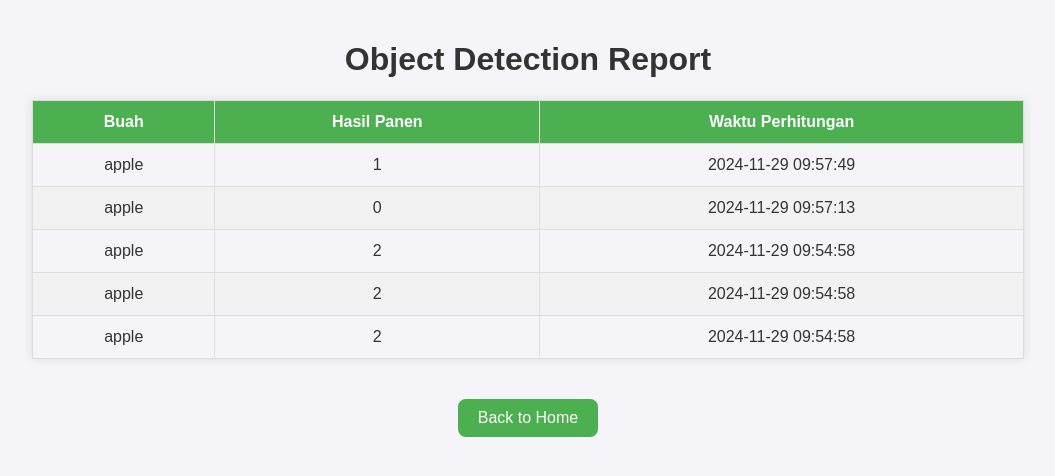
After one commit to ZulfanAlfarra/viskom, a Flask app: page /report in a window 1280 px wide. The commit adds this page. Shown: the top 476 px of the page, without its empty margins (112-1167 px from the left). Run offline with Flask 3, Linux system fonts and the light colour scheme.

Commit message:
create report page

```diff
--- a/app.py
+++ b/app.py
@@ -2,6 +2,9 @@ from flask import Flask, render_template, Response, request, redirect, url_for
 import cv2
 from ultralytics import YOLO
 from collections import defaultdict
+import csv
+from datetime import datetime
+import os
 
 app = Flask(__name__)
 
@@ -26,28 +29,56 @@ crossed_ids = set()
 # Variabel global untuk mengontrol status deteksi
 detection_running = False
 
+start_time = None
+
 # Fungsi untuk membuka ulang video
 def reset_video():
     global cap
     cap.release()  # Tutup video saat ini
     cap = cv2.VideoCapture(video_file)  # Buka kembali video
 
+def save_counts_to_csv():
+    file_exists = os.path.exists('object_counts.csv')
+
+    with open('object_counts.csv', mode='a', newline='') as csvfile:
+        writer = csv.writer(csvfile)
+        if not file_exists:
+            writer.writerow(['Buah', 'Hasil Panen', 'Start Time'])
+
+        for class_name, count in class_counts.items():
+            writer.writerow([class_name, count, start_time.strftime('%Y-%m-%d %H:%M:%S')])  # Format waktu
+
+
 # Fungsi untuk memulai deteksi
 def start_detection():
     # global cap
     # if cap is None:
     #     cap = cv2.VideoCapture(video_file)
-    global cap, detection_running, class_counts
+    global cap, detection_running, class_counts, start_time
     class_counts = defaultdict(int)
     if cap is None or not cap.isOpened():
         cap = cv2.VideoCapture(video_file)
     detection_running = True
+    start_time = datetime.now()
 
 def stop_detection():
     global cap, detection_running
     detection_running = False  # Menghentikan loop di generate_frames()
     if cap is not None:
         cap.release()  # Lepaskan video capture
+        save_counts_to_csv()
+
+def read_csv_data():
+    csv_data = []
+    csv_file = 'object_counts.csv'
+    if os.path.exists(csv_file):  # Periksa apakah file CSV ada
+        with open(csv_file, mode='r') as file:
+            csv_reader = csv.DictReader(file)
+            csv_data = list(csv_reader)
+
+            csv_data = csv_data[-5:][::-1]
+    return csv_data  # Mengembalikan data dalam bentuk list of dictionaries
+
 
 
 @app.route('/')
@@ -121,5 +152,11 @@ def video():
         return redirect(url_for('detection'))  # Jika video belum dimulai, redirect ke halaman utama
     return Response(generate_frames(), mimetype='multipart/x-mixed-replace; boundary=frame')
 
+@app.route('/report')
+def report():
+    data = read_csv_data()  # Membaca data dari CSV
+    return render_template('report.html', data=data)  # Mengirim data ke template HTML
+
+
 if __name__ == "__main__":
     app.run(debug=True)
--- /dev/null
+++ b/object_counts.csv
@@ -0,0 +1,9 @@
+Buah,Hasil Panen,Start Time
+apple,3,2024-11-29 09:50:51
+apple,1,2024-11-29 09:51:15
+apple,0,2024-11-29 09:54:50
+apple,2,2024-11-29 09:54:58
+apple,2,2024-11-29 09:54:58
+apple,2,2024-11-29 09:54:58
+apple,0,2024-11-29 09:57:13
+apple,1,2024-11-29 09:57:49
--- a/templates/detection.html
+++ b/templates/detection.html
@@ -92,6 +92,7 @@
     {% if class_counts %}
     <h2>Jumlah Hasil Panen</h2>
     <p>{{ class_counts }}</p>
+    <button><a href="/report">Lihat report</a></button>
     {% else %}
     <p>Click Start Detection to count</p>
     {% endif %}
--- a/templates/home.html
+++ b/templates/home.html
@@ -12,6 +12,7 @@
     <p>kalo mau buat tampilan awalnya disini aja</p>
 
     <h3><a href="/detection">Counting hasil panen</a></h3>
+    <h3><a href="/report">Report hasil panen</a></h3>
 </body>
 
 </html>
--- /dev/null
+++ b/templates/report.html
@@ -0,0 +1,86 @@
+<!DOCTYPE html>
+<html lang="en">
+
+<head>
+    <meta charset="UTF-8">
+    <meta name="viewport" content="width=device-width, initial-scale=1.0">
+    <title>Report - Object Detection</title>
+    <style>
+        body {
+            font-family: Arial, sans-serif;
+            background-color: #f4f4f9;
+            color: #333;
+            text-align: center;
+            margin: 0;
+            padding: 20px;
+        }
+
+        table {
+            width: 80%;
+            margin: 20px auto;
+            border-collapse: collapse;
+            box-shadow: 0 0 10px rgba(0, 0, 0, 0.1);
+        }
+
+        th,
+        td {
+            padding: 12px;
+            border: 1px solid #ddd;
+            text-align: center;
+        }
+
+        th {
+            background-color: #4CAF50;
+            color: white;
+        }
+
+        tr:nth-child(even) {
+            background-color: #f2f2f2;
+        }
+
+        a {
+            display: inline-block;
+            margin-top: 20px;
+            padding: 10px 20px;
+            background-color: #4CAF50;
+            color: white;
+            text-decoration: none;
+            border-radius: 8px;
+        }
+
+        a:hover {
+            background-color: #45a049;
+        }
+    </style>
+</head>
+
+<body>
+    <h1>Object Detection Report</h1>
+
+    {% if data %}
+    <table>
+        <thead>
+            <tr>
+                <th>Buah</th>
+                <th>Hasil Panen</th>
+                <th>Waktu Perhitungan</th>
+            </tr>
+        </thead>
+        <tbody>
+            {% for row in data %}
+            <tr>
+                <td>{{ row['Buah'] }}</td>
+                <td>{{ row['Hasil Panen'] }}</td>
+                <td>{{ row['Start Time'] }}</td>
+            </tr>
+            {% endfor %}
+        </tbody>
+    </table>
+    {% else %}
+    <p>No data available. Start detection to see results.</p>
+    {% endif %}
+
+    <a href="/">Back to Home</a>
+</body>
+
+</html>
```
